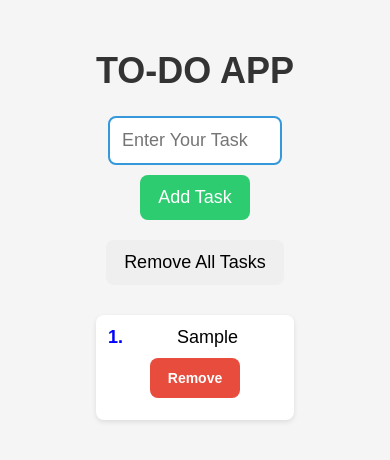
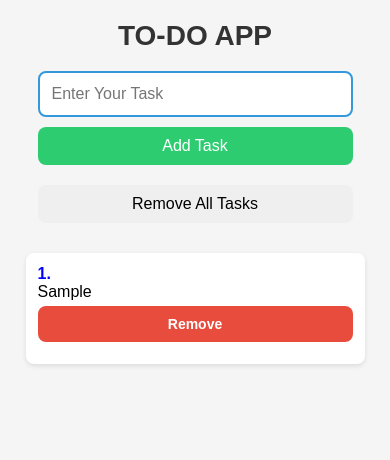
Before and after one commit to tauhidsaif/todo-app, a plain HTML site: page index.html in a window 390 px wide. Both pictures are taken after typing "Sample" into the empty fields and a click on the button "Add Task". Drawn offline with Linux system fonts and the light colour scheme.

Commit message:
Update practice.css

```diff
--- a/practice.css
+++ b/practice.css
@@ -4,6 +4,12 @@ body {
     background-color: #f5f5f5;
     text-align: center;
     margin: 50px;
+}
+
+@media (max-width: 768px) {
+    body {
+        margin: 20px;
+    }
 }
 
 /* Heading */
@@ -101,8 +107,7 @@ li:hover {
 }
 
 /* Delete Button */
-
-.deleteBtn_div{
+.deleteBtn_div {
     width: 100%;
     display: flex;
     align-items: center;
@@ -146,3 +151,42 @@ li:hover {
     opacity: 1;
     transform: translateX(-50%) translateY(5px);
 }
+
+/* Mobile Responsiveness */
+@media (max-width: 768px) {
+    h1 {
+        font-size: 28px;
+    }
+
+    #taskInput {
+        width: 90%;
+        font-size: 16px;
+    }
+
+    button {
+        width: 90%;
+        font-size: 16px;
+        padding: 10px;
+    }
+
+    li {
+        width: 90%;
+        font-size: 16px;
+    }
+
+    .task-content {
+        flex-direction: column;
+        align-items: flex-start;
+    }
+
+    .delete-btn {
+        width: 100%;
+        text-align: center;
+        margin-top: 5px;
+    }
+
+    #errorMsg {
+        font-size: 14px;
+        padding: 10px 15px;
+    }
+}
```
